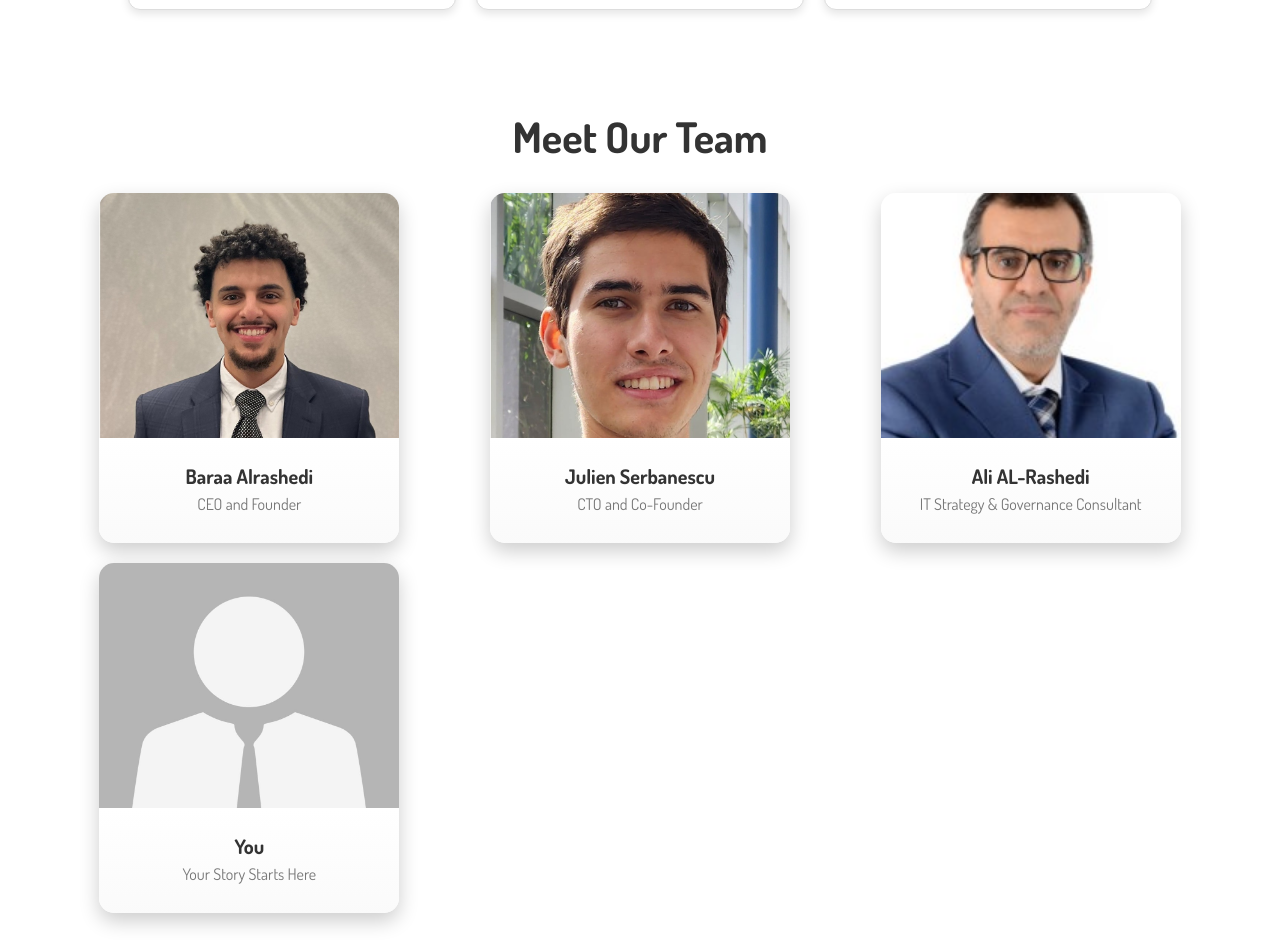
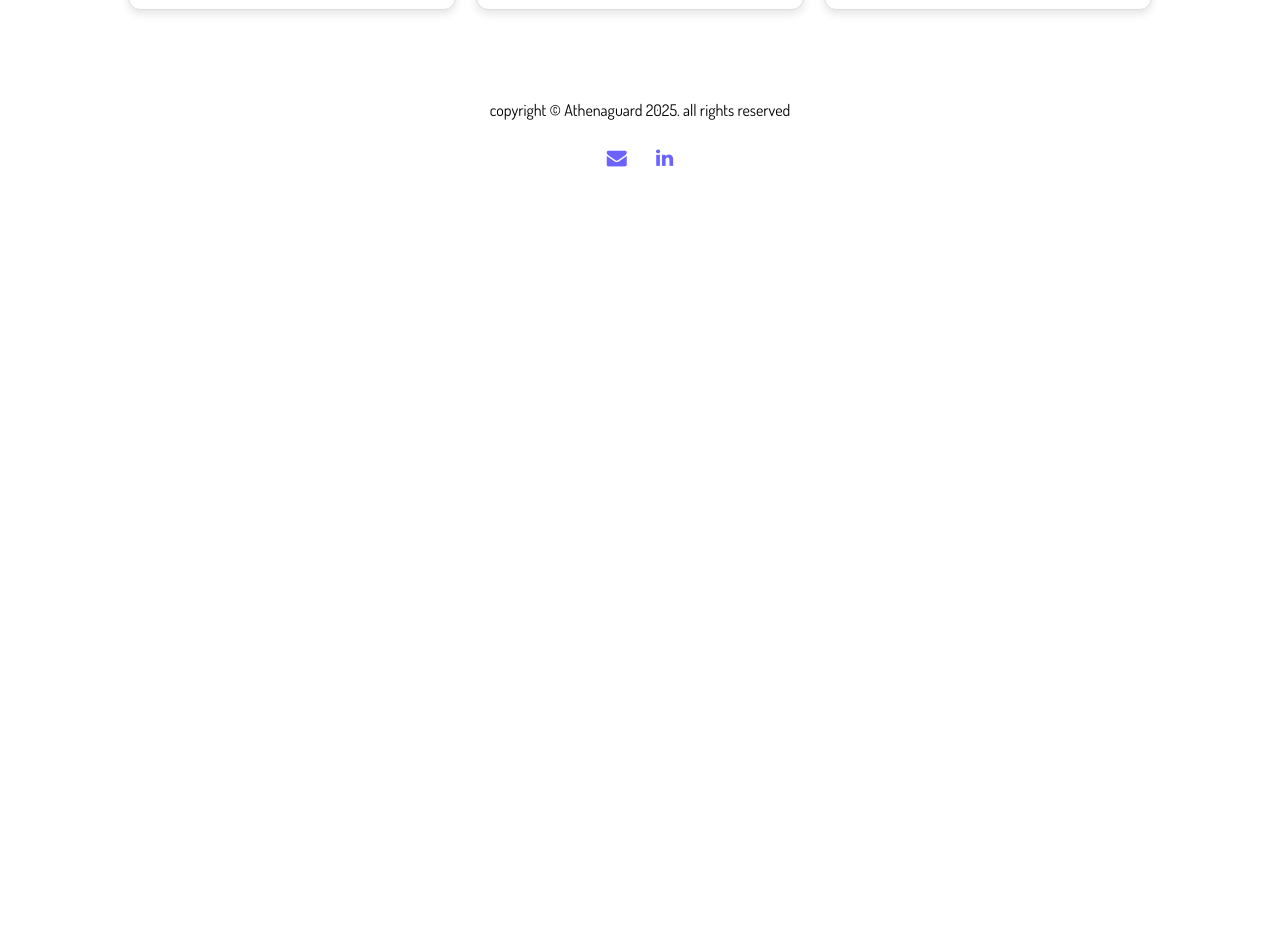
Before and after one commit to FazliddinFayziev/athenaguard, a plain HTML site: page public/about/index.html in a window 1280 px wide. Shown: the part 1433-2379 px from the top of the page. After the commit the page ends 1649 px from the top, so only its background shows below. Drawn offline with nearby package versions, Linux system fonts and the light colour scheme; files whose address does not match are found by name; a web font is replaced by a local one.

Commit message:
take down the team section

```diff
--- a/public/about/index.html
+++ b/public/about/index.html
@@ -154,7 +154,7 @@
   <!-- ============================================== WHY ATHENA END =============================================== -->
 
   <!-- ===================================================== TEAM ====================================================== -->
-  <section class="team">
+  <!-- <section class="team">
     <h2>Meet Our Team</h2>
     <div class="team-grid">
       <div class="team-card">
@@ -194,7 +194,7 @@
         </div>
       </div>
     </div>
-  </section>
+  </section> -->
   <!-- ===================================================== TEAM END ====================================================== -->
 
   <!-- ===================================================== FOOTER ====================================================== -->
```
